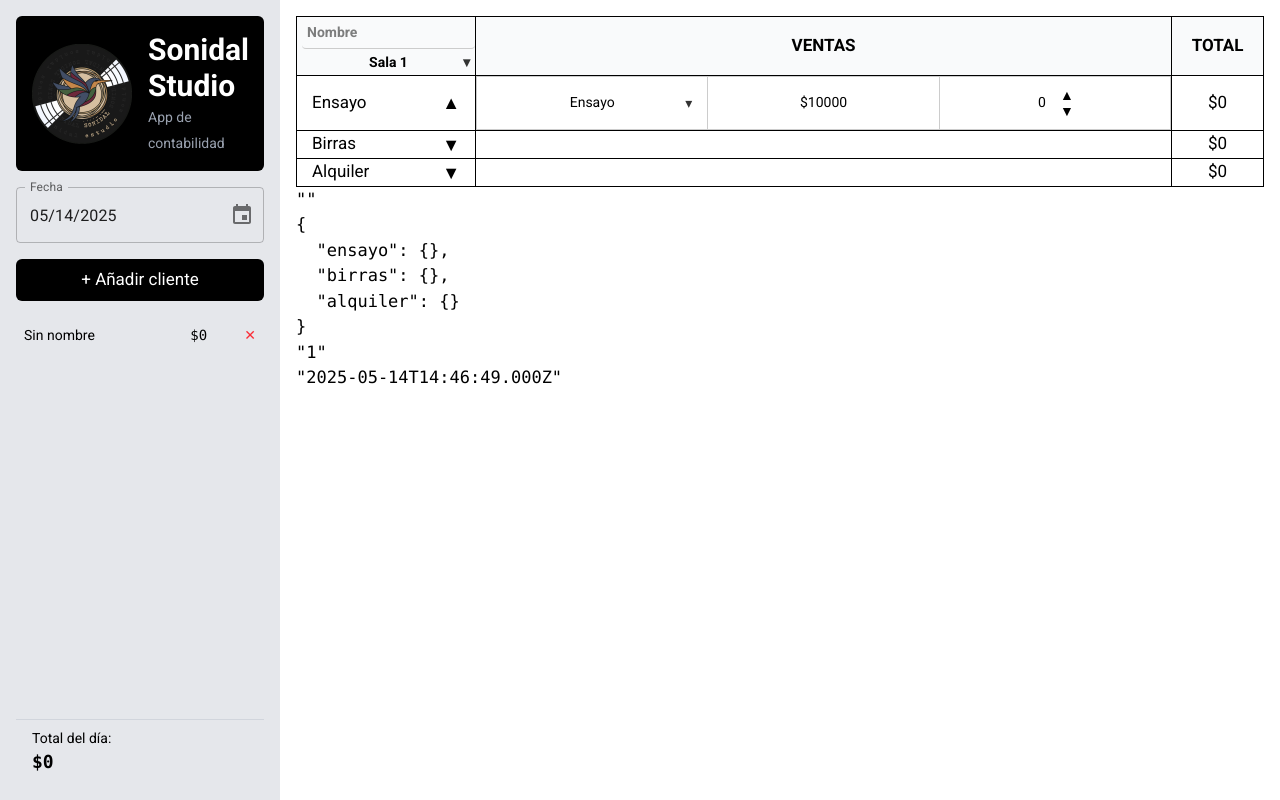
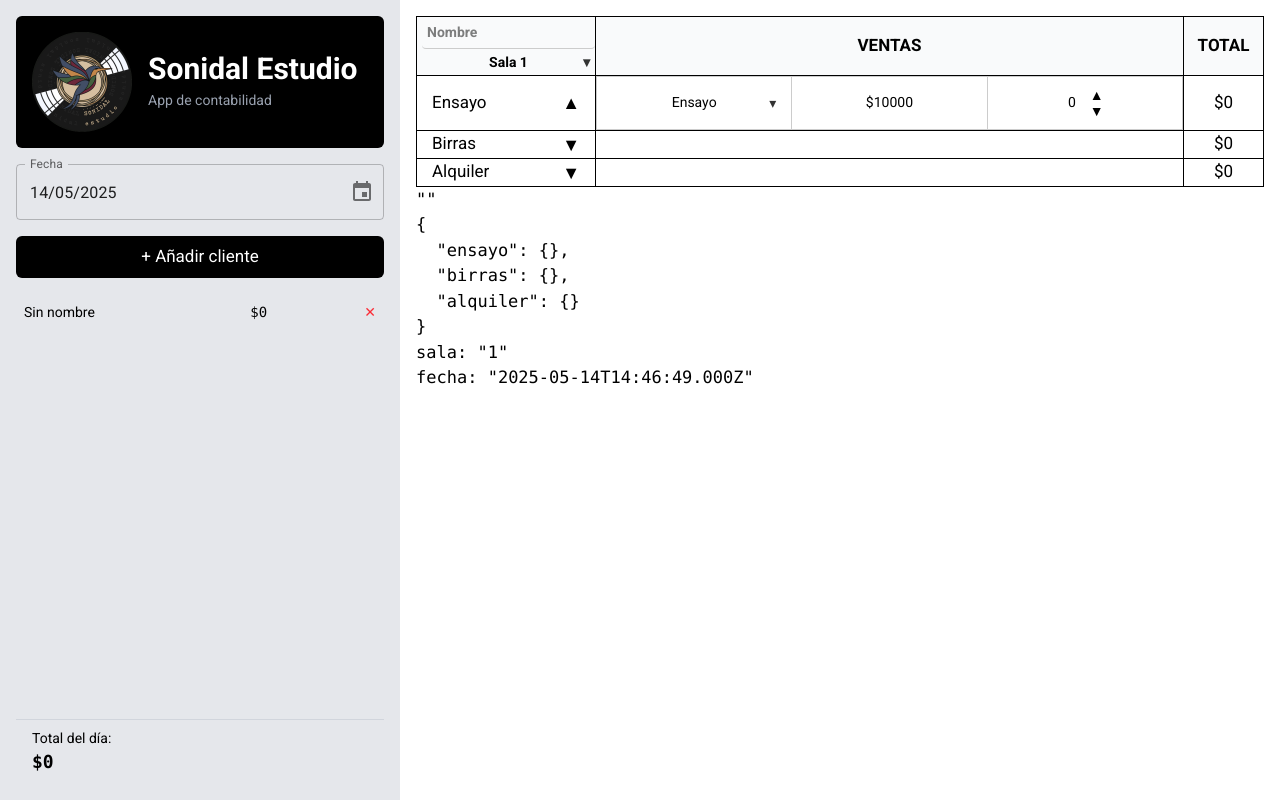
Before and after one commit to lucastrajtenberg/contabilidad_sonidal, a React (Vite) app in the folder ivanarko_sys/: page / in a window 1280 px wide. Both pictures are taken after a click on the button "+ Añadir cliente". Built offline with nearby package versions, Linux system fonts and the light colour scheme.

Commit message:
reform calendario español, navbar lindo

```diff
--- a/ivanarko_sys/src/App.jsx
+++ b/ivanarko_sys/src/App.jsx
@@ -4,6 +4,7 @@ import { DatePicker } from "@mui/x-date-pickers/DatePicker";
 import { LocalizationProvider } from "@mui/x-date-pickers/LocalizationProvider";
 import { AdapterDayjs } from "@mui/x-date-pickers/AdapterDayjs";
 import dayjs from "dayjs";
+import 'dayjs/locale/es';
 
 export default function App() {
   /* ---------- estado global ---------- */
@@ -38,10 +39,10 @@ export default function App() {
     setTotales((p) => ({ ...p, [id]: total }));
 
   return (
-    <LocalizationProvider dateAdapter={AdapterDayjs}>
+    <LocalizationProvider dateAdapter={AdapterDayjs} adapterLocale="es">
       <div className="flex h-screen">
         {/* NAVBAR */}
-        <aside className="w-[20%] min-w-[280px] p-4 bg-gray-200 flex flex-col gap-4">
+        <aside className="w-full max-w-[400px] p-4 bg-gray-200 flex flex-col gap-4">
           <div className="bg-black text-white p-4 rounded-md">
             <div className="flex items-center">
               <img
@@ -50,7 +51,7 @@ export default function App() {
                 className="w-[100px] h-[100px] object-cover mr-4"
               />
               <div>
-                <h1 className="text-3xl font-bold">Sonidal Studio</h1>
+                <h1 className="text-3xl font-bold">Sonidal Estudio</h1>
                 <span className="text-sm text-gray-400">App de contabilidad</span>
               </div>
             </div>
@@ -59,6 +60,7 @@ export default function App() {
           <DatePicker
             label="Fecha"
             value={fechaSeleccionada}
+
             onChange={(newDate) => setFechaSeleccionada(newDate)}
           />
 
--- a/ivanarko_sys/src/components/TablaCliente.jsx
+++ b/ivanarko_sys/src/components/TablaCliente.jsx
@@ -153,8 +153,8 @@ export default function TablaCliente({fecha, onNameChange, onTotalChange }) {
       </table>
       <pre>{JSON.stringify(clienteName, null, 2)}</pre>
       <pre>{JSON.stringify(cantidades, null, 2)}</pre>
-      <pre>{JSON.stringify(selectedSala, null, 2)}</pre>
-      <pre>{JSON.stringify(clienteFecha, null, 2)}</pre>
+      <pre>sala: {JSON.stringify(selectedSala, null, 2)}</pre>
+      <pre>fecha: {JSON.stringify(clienteFecha, null, 2)}</pre>
     </div>
   );
 }
```
